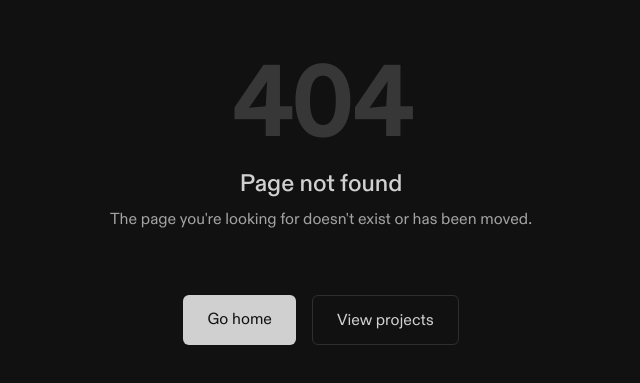
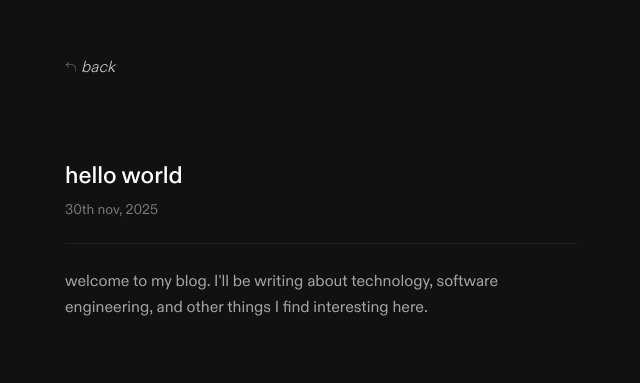
Before and after one commit to emmanuelotoo/portfolio, a Next.js app: page /blog/hello-world in a window 1280 px wide. Before the commit this address had no page. Shown: the part 153-536 px from the top of the page, without its empty margins (319-959 px from the left). Built offline with nearby package versions, Linux system fonts and the light colour scheme.

Commit message:
feat: implement blog post page and update blog component to use dynamic routing

```diff
--- /dev/null
+++ b/src/app/(routes)/blog/[slug]/page.tsx
@@ -0,0 +1,29 @@
+import { notFound } from "next/navigation";
+import { getPostBySlug } from "@/lib/blog-data";
+
+interface PageProps {
+  params: Promise<{ slug: string }>;
+}
+
+export default async function BlogPostPage({ params }: PageProps) {
+  const { slug } = await params;
+  const post = getPostBySlug(slug);
+
+  if (!post) {
+    notFound();
+  }
+
+  return (
+    <article className="flex flex-col gap-6 animate-in fade-in duration-500">
+
+      <header className="flex flex-col gap-2 border-b border-secondary-foreground/10 pb-6">
+        <h1 className="text-xl sm:text-2xl font-medium text-white">{post.title}</h1>
+        <time className="text-sm text-secondary-foreground/70">{post.date}</time>
+      </header>
+
+      <div className="prose prose-invert prose-sm sm:prose-base max-w-none text-secondary-foreground leading-relaxed whitespace-pre-wrap">
+        {post.content}
+      </div>
+    </article>
+  );
+}
--- a/src/app/(routes)/blog/page.tsx
+++ b/src/app/(routes)/blog/page.tsx
@@ -1,41 +1,16 @@
 "use client";
-import { motion, AnimatePresence } from "framer-motion";
-import { useState } from "react";
-
-interface BlogPost {
-  id: string;
-  title: string;
-  date: string;
-  summary: string;
-  content: string;
-}
-
-const blogPosts: BlogPost[] = [
-  {
-    id: "1",
-    title: "Hello World",
-    date: "November 2025",
-    summary: "First post",
-    content: "Welcome to my blog. I'll be writing about technology, software engineering, and other things I find interesting here."
-  }
-];
+import { motion } from "framer-motion";
+import Link from "next/link";
+import { blogPosts } from "@/lib/blog-data";
 
 export default function Blog() {
-  // State to track which post is expanded
-  const [expandedId, setExpandedId] = useState<string | null>(null);
-
-  const toggleExpand = (id: string) => {
-    setExpandedId(expandedId === id ? null : id);
-  };
-
   return (
     <section className="mb-16">
       <div className="space-y-4">
         {blogPosts.map((post) => (
+          <Link key={post.id} href={`/blog/${post.slug}`} className="block group">
             <motion.div
-            key={post.id}
               className="relative z-10 flex flex-col gap-1 p-4 cursor-pointer rounded-lg hover:bg-surface/30 transition-colors"
-            onClick={() => toggleExpand(post.id)}
               whileHover={{ x: 4 }}
               transition={{ duration: 0.2 }}
             >
@@ -53,23 +28,8 @@ export default function Blog() {
               <span className="text-xs sm:text-sm text-secondary-foreground">
                 {post.summary}
               </span>
-
-            <AnimatePresence>
-              {expandedId === post.id && (
-                <motion.div
-                  initial={{ opacity: 0, height: 0, marginTop: 0 }}
-                  animate={{ opacity: 1, height: "auto", marginTop: 8 }}
-                  exit={{ opacity: 0, height: 0, marginTop: 0 }}
-                  transition={{ duration: 0.3, ease: "easeInOut" }}
-                  style={{ overflow: "hidden" }}
-                >
-                  <p className="text-xs sm:text-sm text-secondary-foreground/90 leading-relaxed">
-                    {post.content}
-                  </p>
             </motion.div>
-              )}
-            </AnimatePresence>
-          </motion.div>
+          </Link>
         ))}
       </div>
     </section>
--- /dev/null
+++ b/src/lib/blog-data.ts
@@ -0,0 +1,23 @@
+export interface BlogPost {
+  id: string;
+  slug: string;
+  title: string;
+  date: string;
+  summary: string;
+  content: string;
+}
+
+export const blogPosts: BlogPost[] = [
+  {
+    id: "1",
+    slug: "hello-world",
+    title: "hello world",
+    date: "30th nov, 2025",
+    summary: "first post",
+    content: "welcome to my blog. I'll be writing about technology, software engineering, and other things I find interesting here."
+  }
+];
+
+export function getPostBySlug(slug: string): BlogPost | undefined {
+  return blogPosts.find((post) => post.slug === slug);
+}
```
Lines whose indentation alone changed are shown as unchanged.
